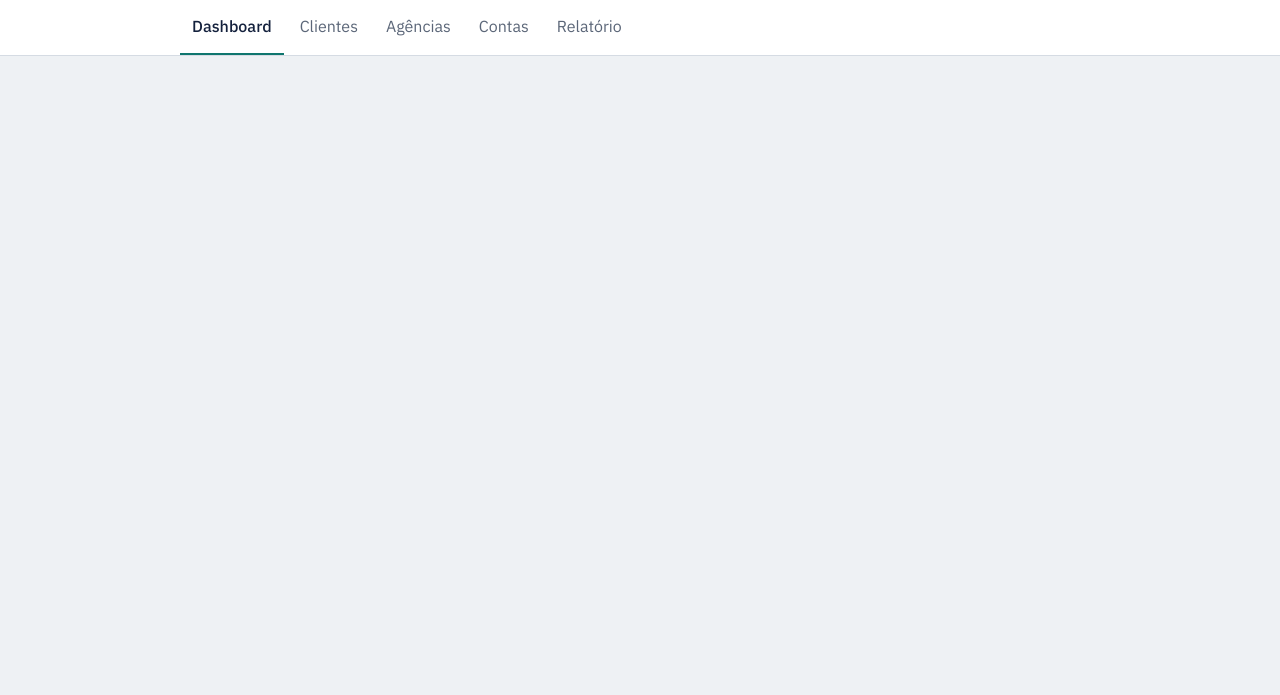
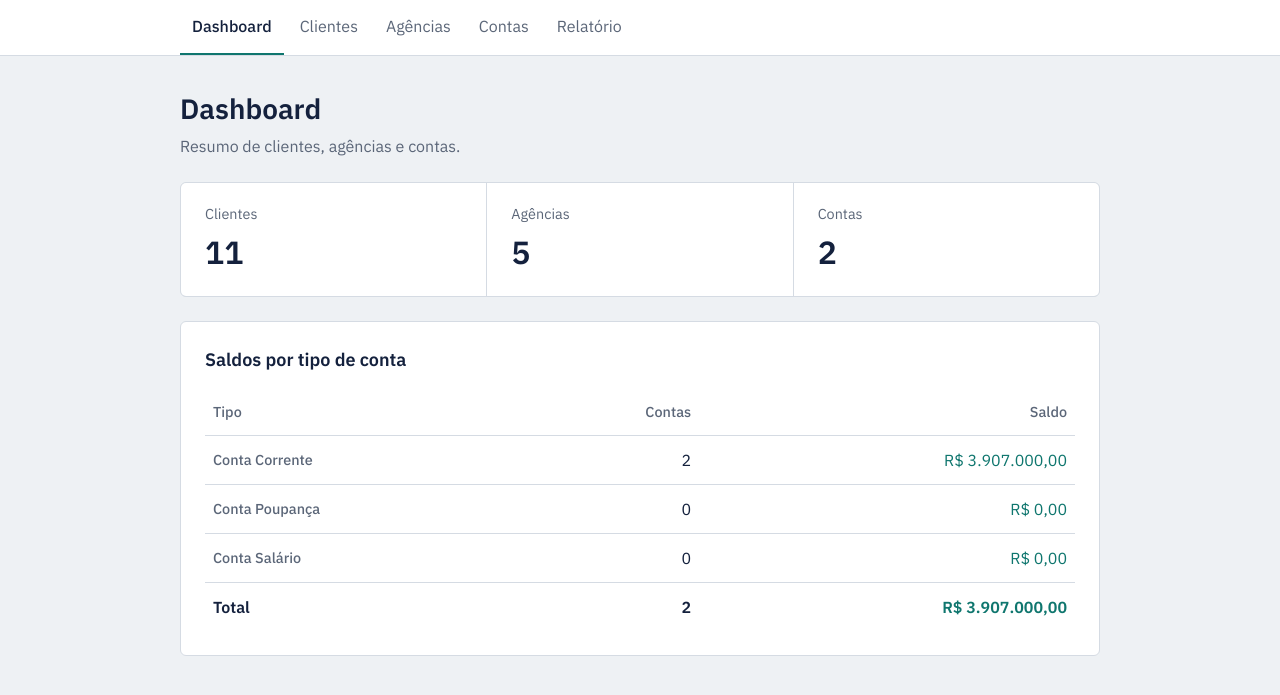
Before and after one commit to wadlenbispo-sys/Live_Bank, a Flask app: page / in a window 1280 px wide. Shown: the top 695 px of the page. Run offline with Flask 3, Linux system fonts and the light colour scheme.

Commit message:
Refactor index.html for improved structure and content

```diff
--- a/templates/index.html
+++ b/templates/index.html
@@ -1,76 +1,44 @@
 {% extends "base.html" %}
-{% block title %}Dashboard{% endblock %}
-{% block content %}
-    <h1>Dashboard</h1>
-    <p class="intro">Resumo do banco: cadastros e saldos em um só lugar.</p>
-    <section class="grid" aria-label="Indicadores do banco">
-        <article class="card"><span class="label">Clientes</span><strong class="value">{{ total_clientes }}</strong></article>
-        <article class="card"><span class="label">Agências</span><strong class="value">{{ total_agencias }}</strong></article>
-        <article class="card"><span class="label">Contas</span><strong class="value">{{ total_contas }}</strong></article>
-        <article class="card"><span class="label">Saldo total</span><strong class="value">{{ saldo_total|moeda }}</strong></article>
-        <article class="card"><span class="label">Saldo médio por conta</span><strong class="value">{{ saldo_medio|moeda }}</strong></article>
-        <article class="card">
-            <span class="label">Maior saldo em conta</span>
-            {% if maior_conta %}
-                <strong class="value">{{ maior_conta[1].saldo|moeda }}</strong>
-                <span class="label">Conta {{ maior_conta[0] }}</span>
-            {% else %}
-                <strong class="value">{{ 0|moeda }}</strong>
-                <span class="label">Nenhuma conta cadastrada</span>
-            {% endif %}
-        </article>
-    </section>
-    <section class="panel dashboard-links">
-        <h2>Comece por aqui</h2>
-        <p class="intro">Siga esta ordem para cadastrar corretamente: primeiro o cliente, depois a agência e, por fim, a conta.</p>
-        <div class="grid">
-            <article class="card">
-                <span class="label">1. Cadastrar cliente</span>
-                <strong class="value">{{ total_clientes }}</strong>
-                <p class="label">O cliente será o titular da conta e pode ser sócio de uma agência.</p>
-                <a class="button" href="{{ url_for('clientes') }}">Ir para cadastro de clientes</a>
-            </article>
-            <article class="card">
-                <span class="label">2. Cadastrar agência</span>
-                <strong class="value">{{ total_agencias }}</strong>
-                <p class="label">A agência precisa estar vinculada a um cliente já cadastrado.</p>
-                {% if tem_clientes %}
-                    <a class="button" href="{{ url_for('agencias') }}">Ir para cadastro de agências</a>
-                {% else %}
-                    <span class="label">Cadastre um cliente antes de continuar.</span>
-                {% endif %}
-            </article>
-            <article class="card">
-                <span class="label">3. Criar conta</span>
-                <strong class="value">{{ total_contas }}</strong>
-                <p class="label">Cada conta precisa de um cliente titular e de uma agência cadastrada.</p>
-                {% if tem_clientes and tem_agencias %}
-                    <a class="button" href="{{ url_for('contas') }}">Ir para cadastro de contas</a>
-                {% else %}
-                    <span class="label">Cadastre primeiro um cliente e uma agência.</span>
-                {% endif %}
-            </article>
-        </div>
-    </section>
-    <section class="panel">
-        <h2>Saldo por tipo de conta</h2>
-        {% for tipo, resumo in saldos_por_tipo.items() %}
-            <div class="bar-row">
-                <span>{{ resumo.nome }} ({{ resumo.quantidade }})</span>
-                <div class="bar-track" role="img" aria-label="Saldo de {{ resumo.nome }}: {{ resumo.saldo|moeda }}">
-                    <div class="bar-fill" style="width: {{ (resumo.saldo / maior_saldo_tipo * 100) if maior_saldo_tipo else 0 }}%"></div>
-                </div>
-                <strong>{{ resumo.saldo|moeda }}</strong>
-            </div>
-        {% endfor %}
-    </section>
-    <section class="panel dashboard-links">
-        <h2>Acesso rápido</h2>
-        <div class="actions">
-            <a class="button" href="{{ url_for('clientes') }}">Clientes</a>
-            <a class="button secondary" href="{{ url_for('agencias') }}">Agências</a>
-            <a class="button secondary" href="{{ url_for('contas') }}">Contas</a>
-            <a class="button secondary" href="{{ url_for('relatorio') }}">Relatório</a>
-        </div>
-    </section>
+{% block titulo %}Dashboard{% endblock %}
+{% block conteudo %}
+<h1>Dashboard</h1>
+<p class="subtitle">Resumo de clientes, agências e contas.</p>
+
+<dl class="totais">
+    <div class="total"><dt>Clientes</dt><dd><a href="{{ url_for('clientes') }}">{{ total_clientes }}</a></dd></div>
+    <div class="total"><dt>Agências</dt><dd><a href="{{ url_for('agencias') }}">{{ total_agencias }}</a></dd></div>
+    <div class="total"><dt>Contas</dt><dd><a href="{{ url_for('contas') }}">{{ total_contas }}</a></dd></div>
+</dl>
+
+<section class="painel" aria-labelledby="titulo-saldos">
+    <h2 id="titulo-saldos">Saldos por tipo de conta</h2>
+    {% if saldos_por_tipo %}
+    <div class="tabela-wrap">
+        <table>
+            <thead>
+                <tr><th scope="col">Tipo</th><th scope="col" class="num">Contas</th><th scope="col" class="num">Saldo</th></tr>
+            </thead>
+            <tbody>
+                {% for tipo, info in saldos_por_tipo.items() %}
+                <tr>
+                    <th scope="row">{{ info.nome }}</th>
+                    <td class="num">{{ info.quantidade }}</td>
+                    <td class="num {{ 'negativo' if info.saldo < 0 else 'positivo' }}">{{ info.saldo | moeda }}</td>
+                </tr>
+                {% endfor %}
+            </tbody>
+            <tfoot>
+                {% set saldo_total = saldos_por_tipo.values() | sum(attribute='saldo') %}
+                <tr>
+                    <td>Total</td>
+                    <td class="num">{{ saldos_por_tipo.values() | sum(attribute='quantidade') }}</td>
+                    <td class="num {{ 'negativo' if saldo_total < 0 else 'positivo' }}">{{ saldo_total | moeda }}</td>
+                </tr>
+            </tfoot>
+        </table>
+    </div>
+    {% else %}
+    <p class="vazio">Nenhuma conta cadastrada ainda.</p>
+    {% endif %}
+</section>
 {% endblock %}
```
